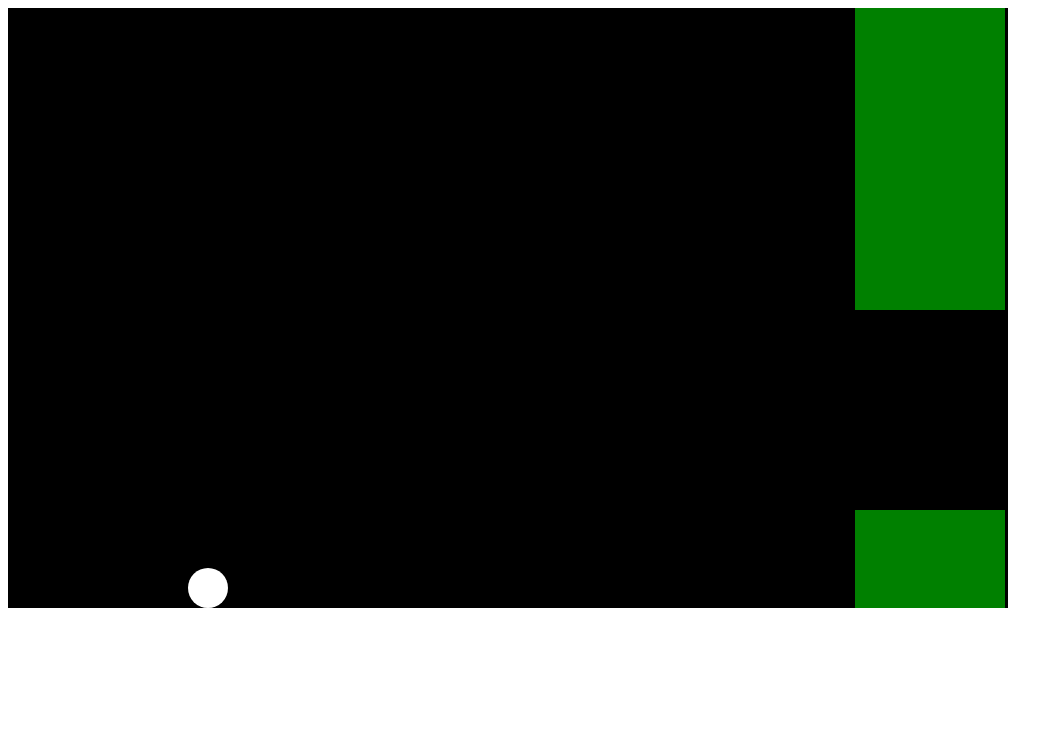
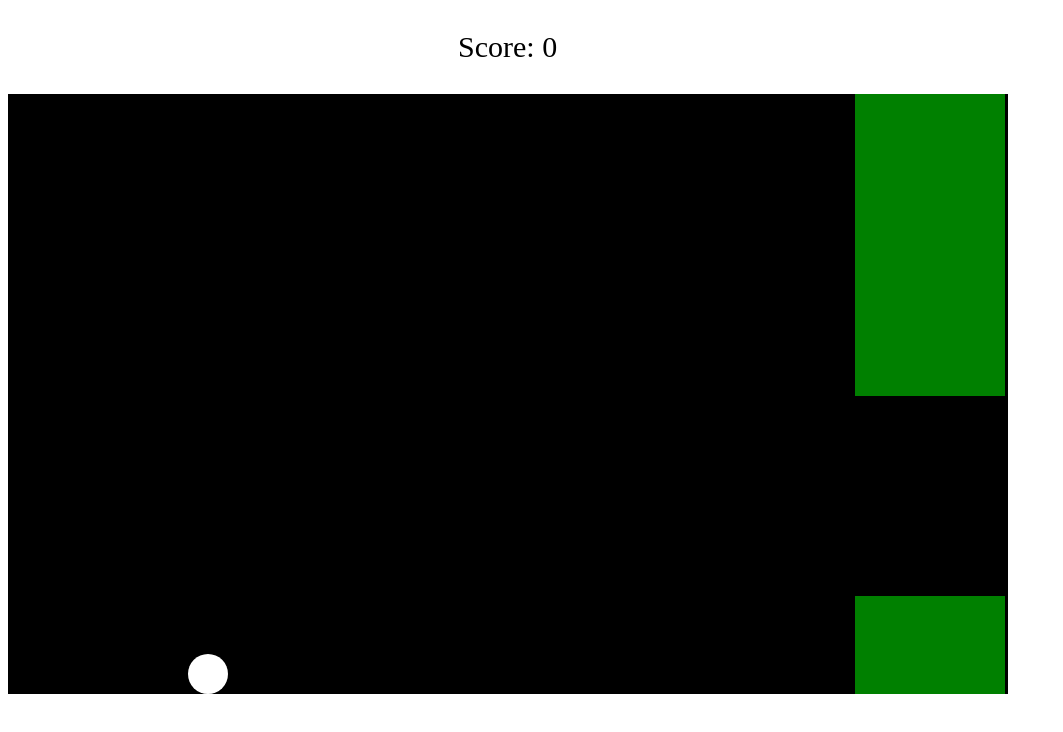
Before and after one commit to SurduTony/Flappy-Bird, a plain HTML site: page index.html in a window 1280 px wide. Shown: the whole page, without its empty margins (0-1063 px from the left). Drawn offline with Linux system fonts and the light colour scheme.

Commit message:
added score

```diff
--- a/index.html
+++ b/index.html
@@ -2,10 +2,12 @@
 <html>
     <head>
         <title> Flappy bird </title>
+        <link rel="stylesheet" href="style.css">
         <script src="script.js"> </script>
     </head>
 
     <body onload="start()">
+        <p> Score: <label id="score"> </label> </p>
         <canvas id="canvas"> </canvas>
     </body>
 </html>
--- a/script.js
+++ b/script.js
@@ -1,4 +1,7 @@
 var canvas, ctx;
+
+var score;
+var scoreLabel;
 
 var bird;
 var gravity;
@@ -9,8 +12,12 @@ function start() {
     canvas = document.getElementById("canvas");
     ctx = canvas.getContext("2d");
 
+    scoreLabel = document.getElementById("score");
+
     canvas.width = 1000;
     canvas.height = 600;
+
+    score = 0;
 
     bird = new Bird(200, canvas.height/2);
 
@@ -28,6 +35,8 @@ function start() {
 function restart() {
     bird = new Bird(200, canvas.height/2);
     pipes = [];
+
+    score = 0;
 }
 
 function keyInput(event) {
@@ -64,6 +73,15 @@ function update() {
             restart();
         }
     }
+
+    // increase score
+    for (let i = 0; i < pipes.length; i++) {
+        if (pipes[i].isPassed == false && bird.x > pipes[i].x + pipes[i].size) {
+            pipes[i].isPassed = true;
+            score++;
+            break;
+        }
+    }
 }
 
 function draw() {
@@ -76,6 +94,8 @@ function draw() {
     }
 
     bird.draw();
+
+    scoreLabel.innerHTML = score;
 }
 
 class Bird {
@@ -125,6 +145,7 @@ class Pipe {
         this.size = 150;
         this.speed = 3;
 
+        this.isPassed = false;
     }
 
     update() {
--- /dev/null
+++ b/style.css
@@ -0,0 +1,4 @@
+p {
+    font-size: 30px;
+    padding-left: 450px;
+}
```
